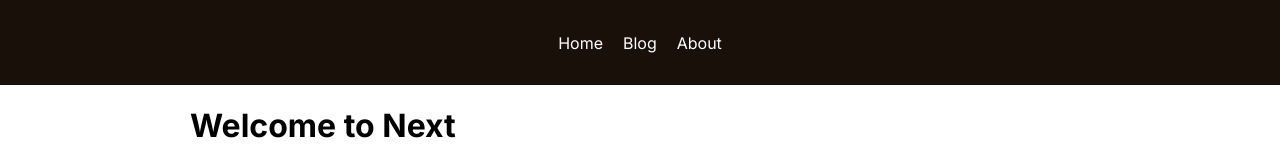
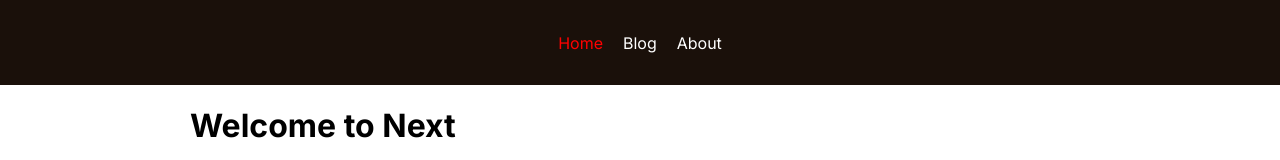
Before and after one commit to DinDenz/next-js-site-2, a Next.js app: page / in a window 1280 px wide. Shown: the top 160 px of the page. Built offline with nearby package versions, Linux system fonts and the light colour scheme.

Commit message:
add client Navigation

```diff
--- /dev/null
+++ b/app/components/Navigation.tsx
@@ -0,0 +1,34 @@
+"use client"
+import { usePathname } from "next/navigation";
+import Link from "next/link";
+
+type Navlink = {
+    label:string;
+    href:string;
+}
+
+type Props = {
+    navLinks: Navlink[];
+}
+
+
+const Navigation = ({navLinks} : Props) => {
+    const pathname = usePathname();//хранит текущий путь
+
+  return (
+    <>
+    {navLinks.map((link) => {
+        const isActive = pathname === link.href;
+        return (
+            <Link
+            href={link.href}
+            key={link.label}
+            className={isActive? 'active' : ''}
+            >{link.label}</Link>
+        )
+    })}
+    </>
+  )
+}
+
+export {Navigation}
--- a/app/components/TheHeader.tsx
+++ b/app/components/TheHeader.tsx
@@ -1,11 +1,16 @@
-import Link from "next/link"
+import { Navigation } from "./Navigation"
 
 const TheHeader = () => {
+
+const NavItems = [
+  {label: "Home", href: "/"},
+  {label: "Blog", href: "/blog"},
+  {label: "About", href: "/about"},
+]
+
   return (
     <header>
-      <Link href="/">Home</Link>
-      <Link href="/blog">Blog</Link>
-      <Link href="/about">About</Link>
+      <Navigation navLinks={NavItems}/>
     </header>
   )
 }
```
